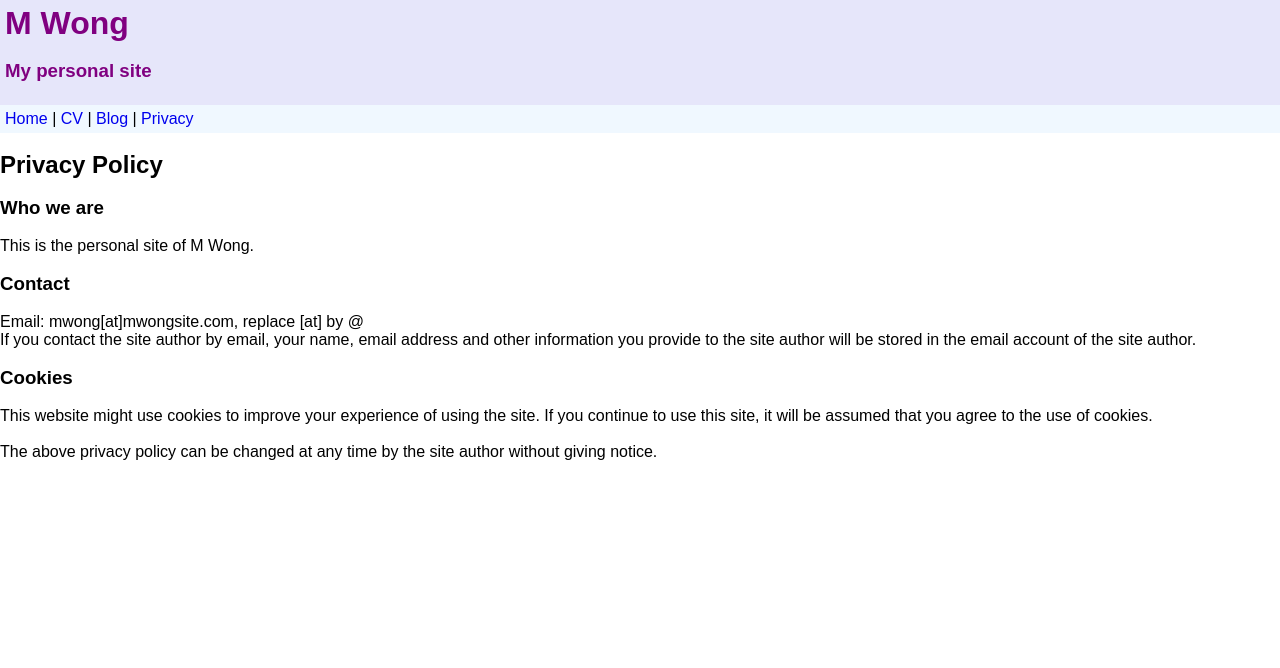
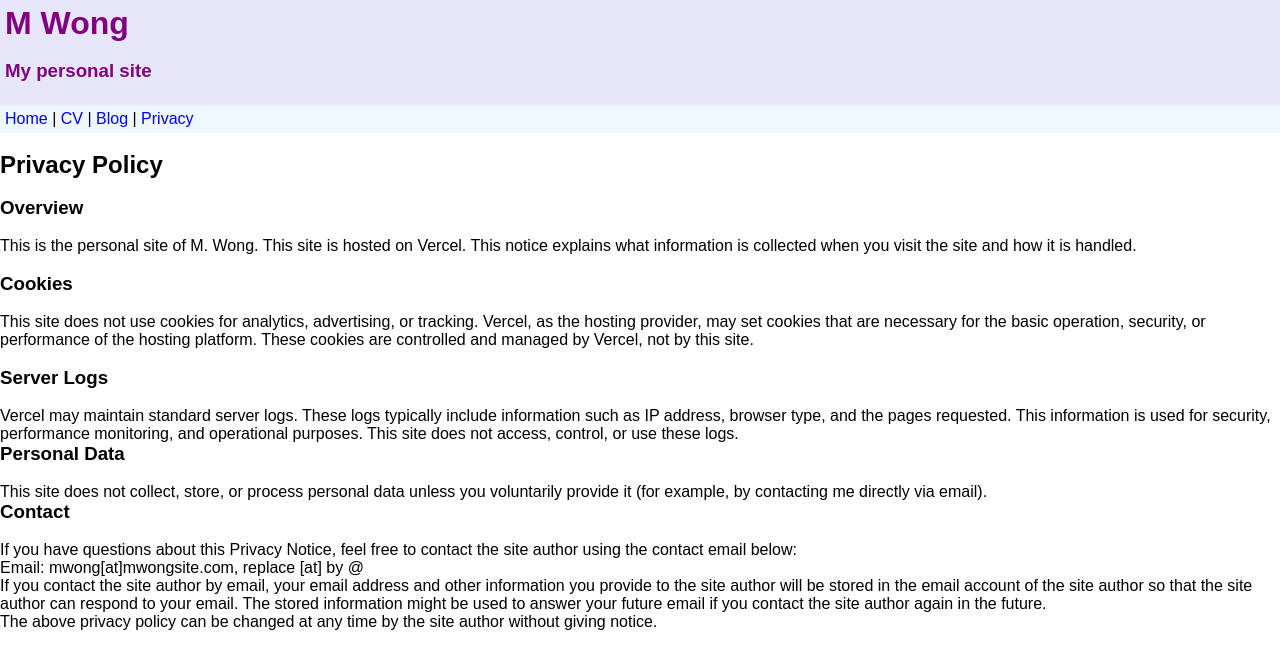
Before and after one commit to mwongau/next-blog, a Next.js app: page /privacy in a window 1280 px wide. Shown: the top 668 px of the page. Built offline with nearby package versions, Linux system fonts and the light colour scheme.

Commit message:
28-12-25

```diff
--- a/src/app/page.js
+++ b/src/app/page.js
@@ -10,9 +10,6 @@ export default function Home() {
 	  Electronic Engineering. I am also interested in web app development. This site is built
 	  by using Next.js, React.js, JavaScript, HTML and CSS. Hosting is done by Vercel.</p>
 	  <br />
-	  <p className={styles.footer}>This site might use cookies to improve the browsing experience
-	  of users. If you continue to use this site, it will be assumed that you agree to the use
-	  of cookies.</p>
     </div>
   );
 }
--- a/src/app/privacy/page.js
+++ b/src/app/privacy/page.js
@@ -3,27 +3,47 @@ function Privacy() {
     <>
 	<h2>Privacy Policy</h2>
 	<br />
-	<h3>Who we are</h3>
+	<h3>Overview</h3>
+	<br />
+	<p>This is the personal site of M. Wong. This site is hosted on Vercel. This notice
+	explains what information is collected when you visit the site and how it is handled.</p>
 	<br />
 
-	<p>This is the personal site of M Wong.</p>
+	<h3>Cookies</h3>
 	<br />
+	<p>This site does not use cookies for analytics, advertising, or tracking. Vercel, as the
+	hosting provider, may set cookies that are necessary for the basic operation, security, or
+	performance of the hosting platform. These cookies are controlled and managed by Vercel,
+	not by this site.</p>
+    <br />
+
+	<h3>Server Logs</h3>
+	<br />
+    Vercel may maintain standard server logs. These logs typically include information such as
+	IP address, browser type, and the pages requested. This information is used for security,
+    performance monitoring, and operational purposes. This site does not access, control, or
+	use these logs.
+	<br />
+
+	<h3>Personal Data</h3>
+	<br />
+    This site does not collect, store, or process personal data unless you voluntarily provide
+	it (for example, by contacting me directly via email).
+	<br />
+
 	<h3>Contact</h3>
 	<br />
+	<p>If you have questions about this Privacy Notice, feel free to contact the site author
+	using the contact email below:</p>
+
 	<p>Email: mwong[at]mwongsite.com, replace [at] by @ </p>
-	<p>If you contact the site author by email, your name,
-		email address and other information you provide to the
-		site author will be stored in the email account of the site
-		author.</p>
-	<br />
-	<h3>Cookies</h3>
-	<br />
-	<p>This website might use cookies to improve your experience of
-	using the site. If you continue to use this site, it will be
-	assumed that you agree to the use of cookies.</p>
-    <br />
-	<p>The above privacy policy can be changed at any time by
-	the site author without giving notice.</p>
+	<p>If you contact the site author by email, your email address and other information
+	you provide to the site author will be stored in the email account of the site author
+	so that the site author can respond to your email. The stored information might be used
+	to answer your future email if you contact the site author again in the future.</p>
+
+	<p>The above privacy policy can be changed at any time by 	the site author without
+	giving notice.</p>
 	</>
 );
 }
```
